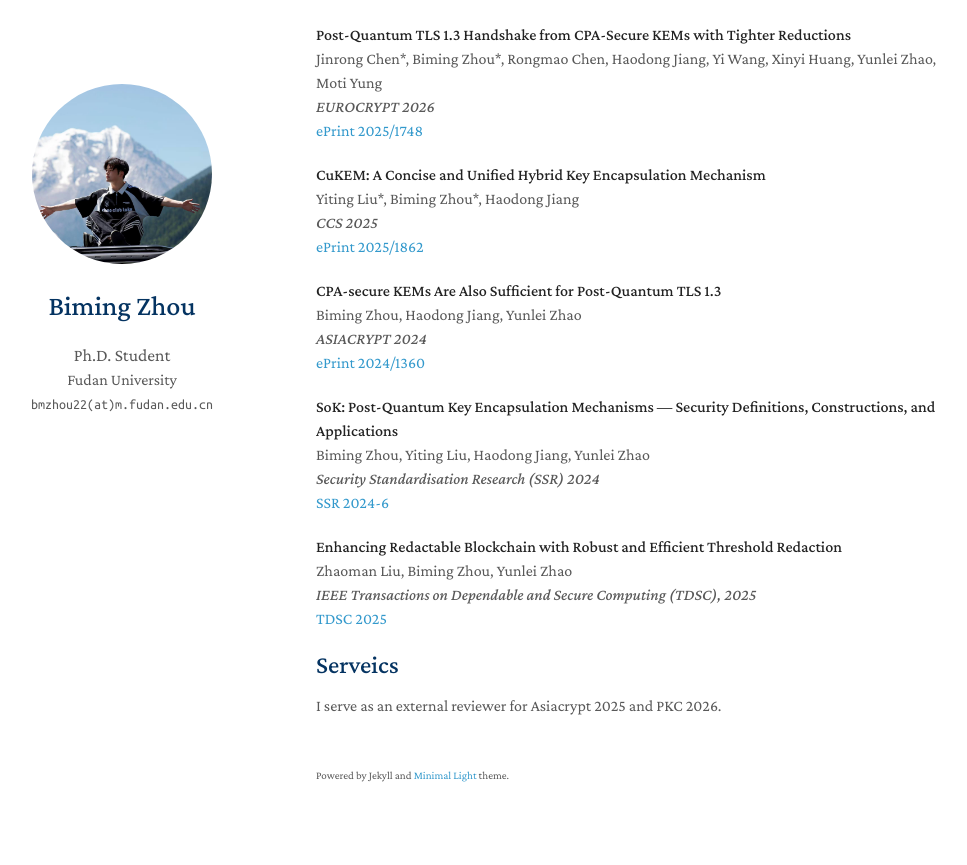
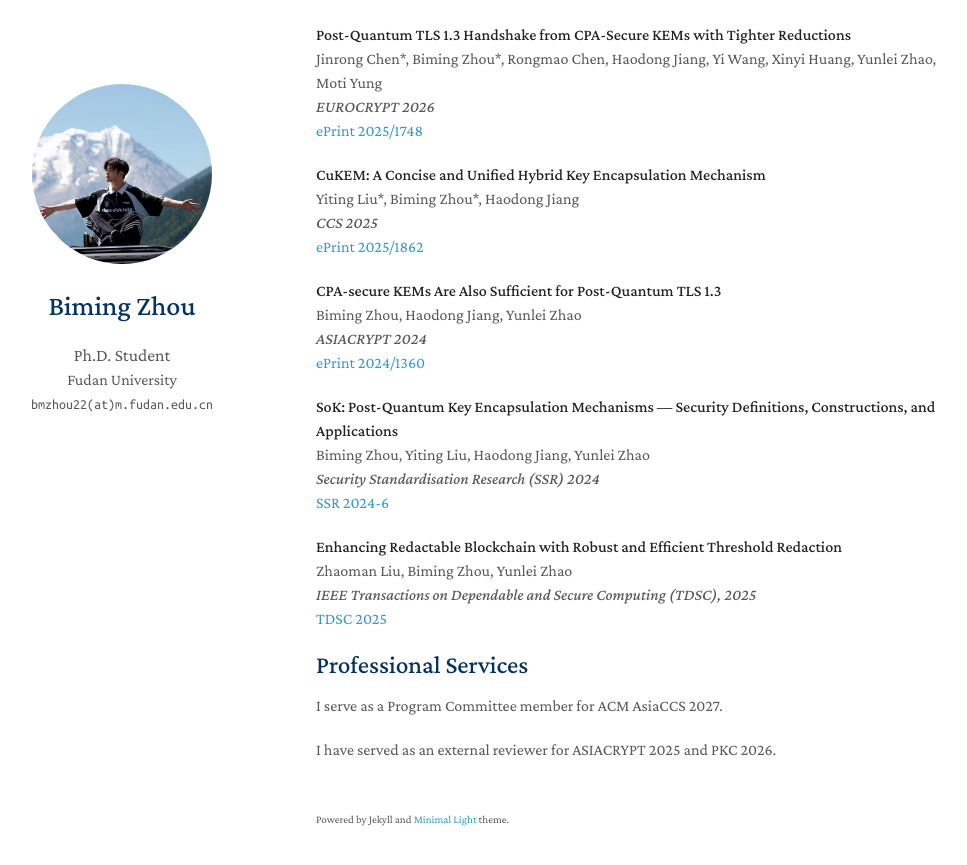
Before and after one commit to bimingzhou/bimingzhou.github.io, a Jekyll site: the page built from index.md, in a window 1280 px wide and 900 px high, scrolled down 520 px. Shown: the top 865 px of the window, without its empty margins (154-1121 px from the left). Built offline with Jekyll 4.4.1, drawn with Linux system fonts in a browser that asks for light colours; a style sheet for code colours, icons or effects is not loaded; our own code applies the rules of GitHub Pages for plain Markdown files.

Commit message:
Update index.md

```diff
--- a/index.md
+++ b/index.md
@@ -49,5 +49,7 @@ Zhaoman Liu, Biming Zhou, Yunlei Zhao
 *IEEE Transactions on Dependable and Secure Computing (TDSC), 2025*
 [TDSC 2025](https://ieeexplore.ieee.org/document/11260636)
 
-## Serveics
-I serve as an external reviewer for Asiacrypt 2025 and PKC 2026.
+## Professional Services
+I serve as a Program Committee member for ACM AsiaCCS 2027.
+
+I have served as an external reviewer for ASIACRYPT 2025 and PKC 2026.
```
